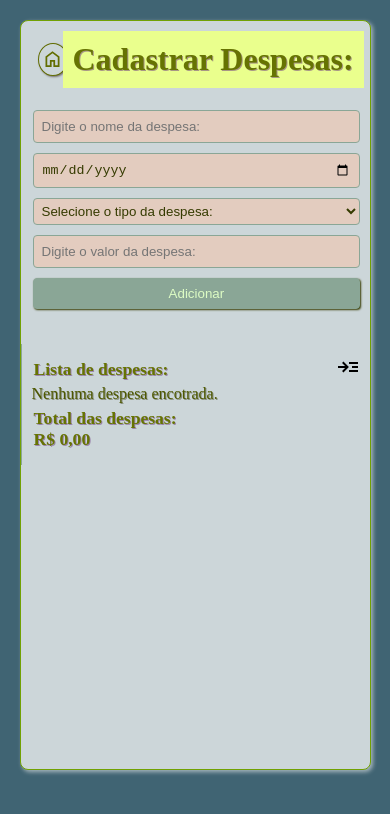
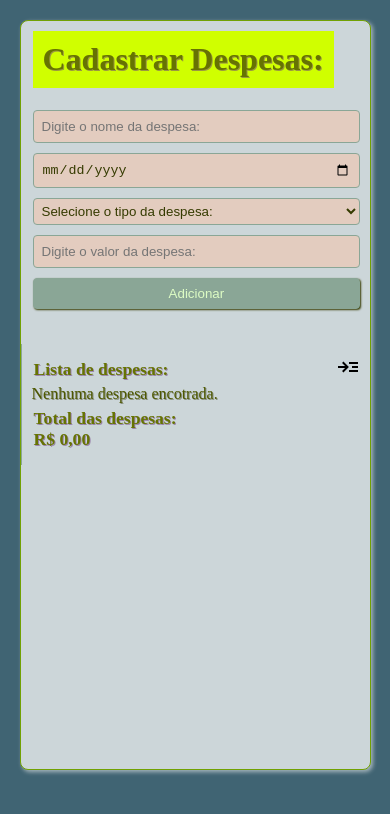
Before and after one commit to BrunaBeatriiz/Controle-de-Gastos, a React (Vite) app: page /Despesas in a window 390 px wide. Shown: the top 814 px of the page. Built offline with nearby package versions, Linux system fonts and the light colour scheme.

Commit message:
teste tela mobile

```diff
--- a/src/estilos/despesas.css
+++ b/src/estilos/despesas.css
@@ -3,8 +3,8 @@ main{
 }
 
 .marginTitulo{
-    margin-left: -60px;
-    background-color: #eaff8d;
+    margin-left: -90px;
+    background-color: #d0ff00;
 }
 
 
```
